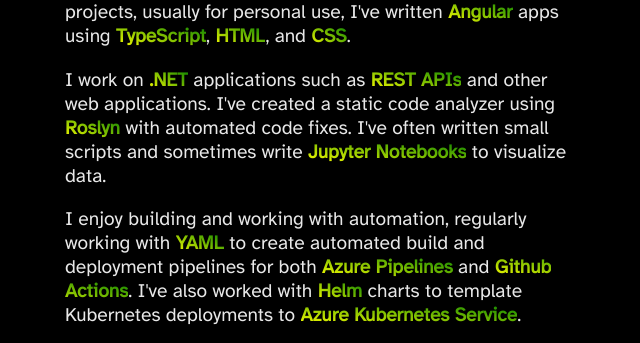
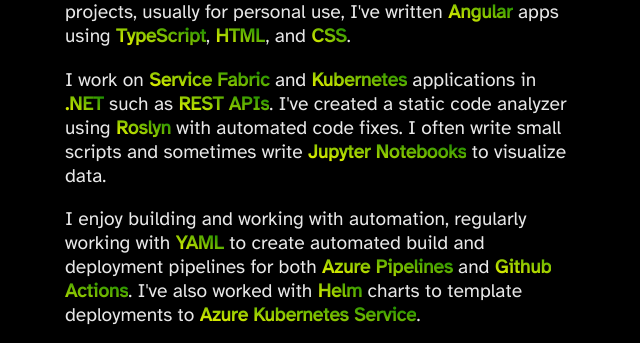
Before and after one commit to cai-michael/cai-michael.github.io, an Angular app in the folder website/: page / in a window 1280 px wide. Shown: the part 797-1140 px from the top of the page, without its empty margins (319-959 px from the left). Built offline with nearby package versions, Linux system fonts and the light colour scheme.

Commit message:
Text changes

```diff
--- a/website/src/app/home/home.component.html
+++ b/website/src/app/home/home.component.html
@@ -20,6 +20,6 @@
 <div class="container">
   <h2>Skills</h2>
   <p>I'm primarily an application or backend developer, the majority of my programming language experience is in <b>C#</b> and <b>Python</b> but I have used <b>Java</b>, <b>PowerShell</b>, and <b>Go</b> in smaller projects. In my limited experience with frontend projects, usually for personal use, I've written <b>Angular</b> apps using <b>TypeScript</b>, <b>HTML</b>, and <b>CSS</b>.</p>
-  <p>I work on <b>.NET</b> applications such as <b>REST APIs</b> and other web applications. I've created a static code analyzer using <b>Roslyn</b> with automated code fixes. I've often written small scripts and sometimes write <b>Jupyter Notebooks</b> to visualize data.</p>
-  <p>I enjoy building and working with automation, regularly working with <b>YAML</b> to create automated build and deployment pipelines for both <b>Azure Pipelines</b> and <b>Github Actions</b>. I've also worked with <b>Helm</b> charts to template Kubernetes deployments to <b>Azure Kubernetes Service</b>.</p>
+  <p>I work on <b>Service Fabric</b> and <b>Kubernetes</b> applications in <b>.NET</b> such as <b>REST APIs</b>. I've created a static code analyzer using <b>Roslyn</b> with automated code fixes. I often write small scripts and sometimes write <b>Jupyter Notebooks</b> to visualize data.</p>
+  <p>I enjoy building and working with automation, regularly working with <b>YAML</b> to create automated build and deployment pipelines for both <b>Azure Pipelines</b> and <b>Github Actions</b>. I've also worked with <b>Helm</b> charts to template deployments to <b>Azure Kubernetes Service</b>.</p>
 </div>
```
